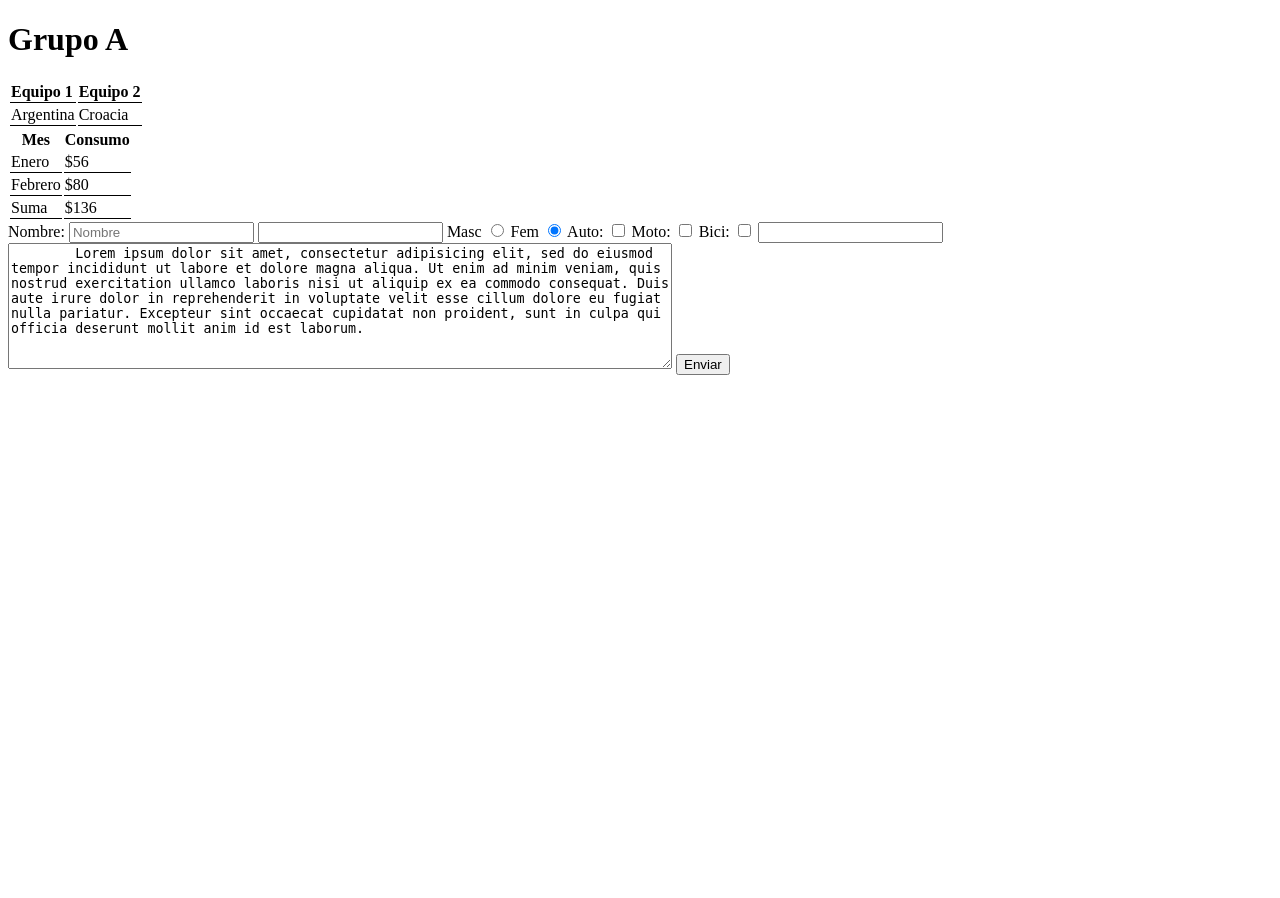
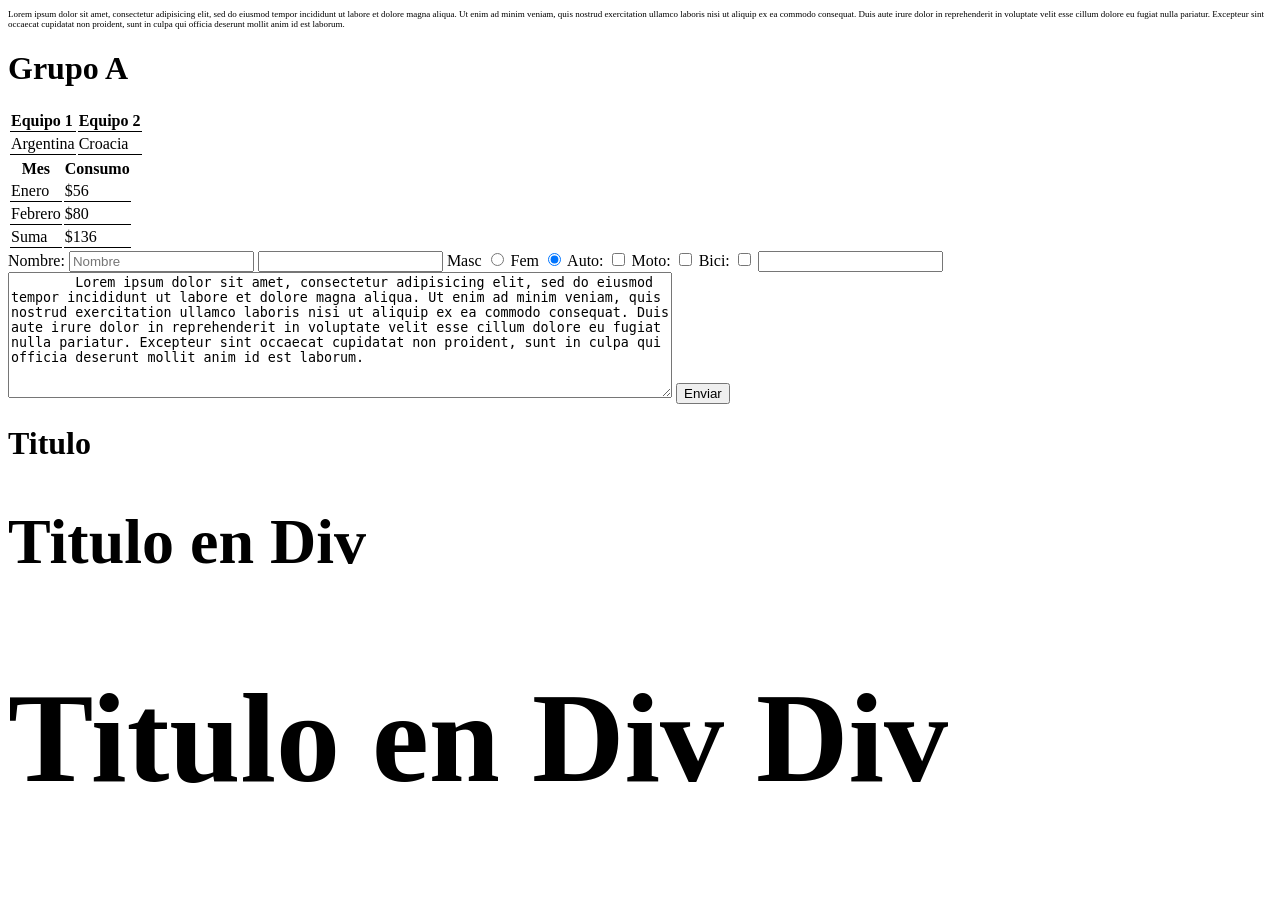
Before and after one commit to Unicen-Tuari/PW2018, a PHP site: page /5-contenedores/index.html in a window 1280 px wide. Before the commit the page ends 375 px from the top, so only its background shows below. Run offline with PHP 8.4, Linux system fonts and the light colour scheme.

Commit message:
Agregamos Font size

```diff
--- a/5-contenedores/css/contenedores.css
+++ b/5-contenedores/css/contenedores.css
@@ -5,3 +5,11 @@ td {
 .encabezado {
   font-weight: bold;
 }
+
+p {
+  font-size: xx-small;
+}
+
+div {
+  font-size: 2em;
+}
--- a/5-contenedores/index.html
+++ b/5-contenedores/index.html
@@ -6,6 +6,9 @@
     <link rel="stylesheet" href="css/contenedores.css">
   </head>
   <body>
+
+    <p>Lorem ipsum dolor sit amet, consectetur adipisicing elit, sed do eiusmod tempor incididunt ut labore et dolore magna aliqua. Ut enim ad minim veniam, quis nostrud exercitation ullamco laboris nisi ut aliquip ex ea commodo consequat. Duis aute irure dolor in reprehenderit in voluptate velit esse cillum dolore eu fugiat nulla pariatur. Excepteur sint occaecat cupidatat non proident, sunt in culpa qui officia deserunt mollit anim id est laborum.</p>
+
     <h1>Grupo A</h1>
     <table>
       <tr class="encabezado">
@@ -67,6 +70,14 @@
     <button type="button" name="button">Enviar</button>
   </form>
 
+  <h1>Titulo</h1>
+  <div>
+    <h1>Titulo en Div</h1>
+    <div>
+      <h1>Titulo en Div Div</h1>
+    </div>
+  </div>
+
 
 
   </body>
```
